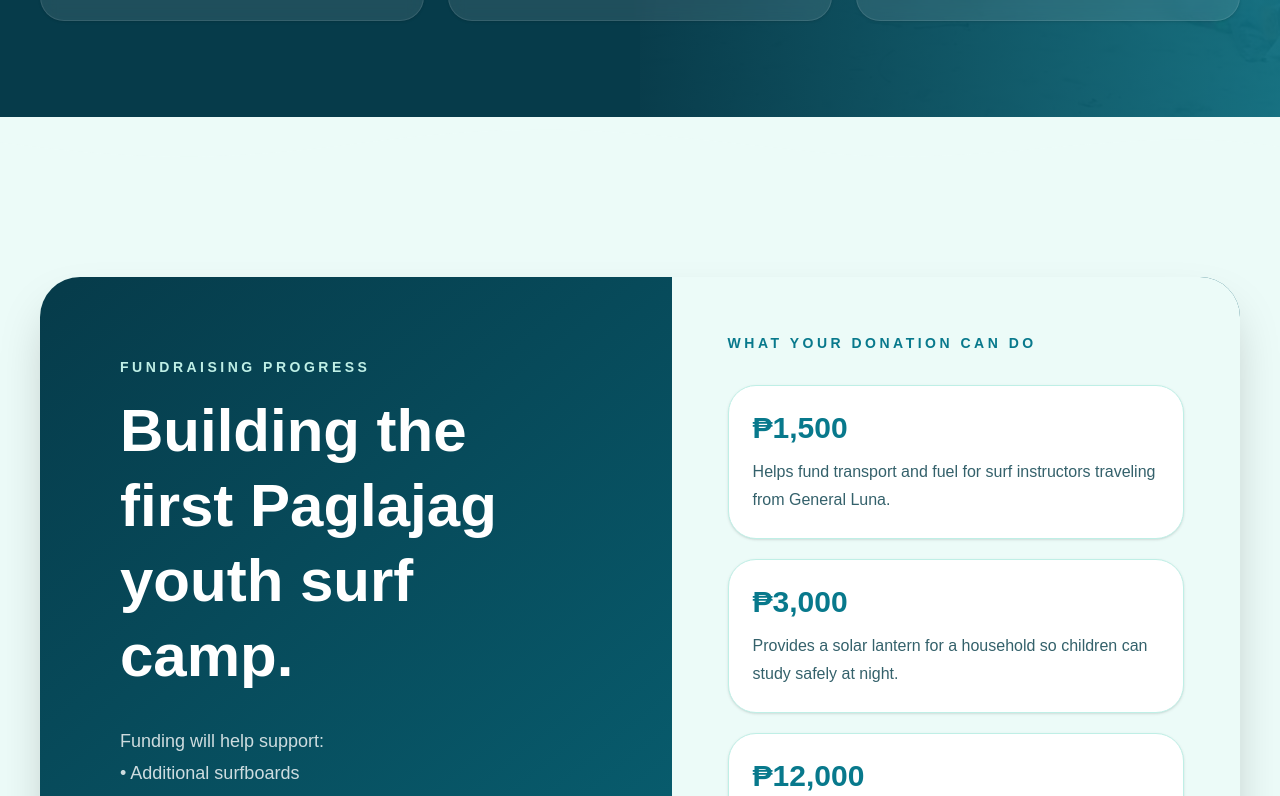
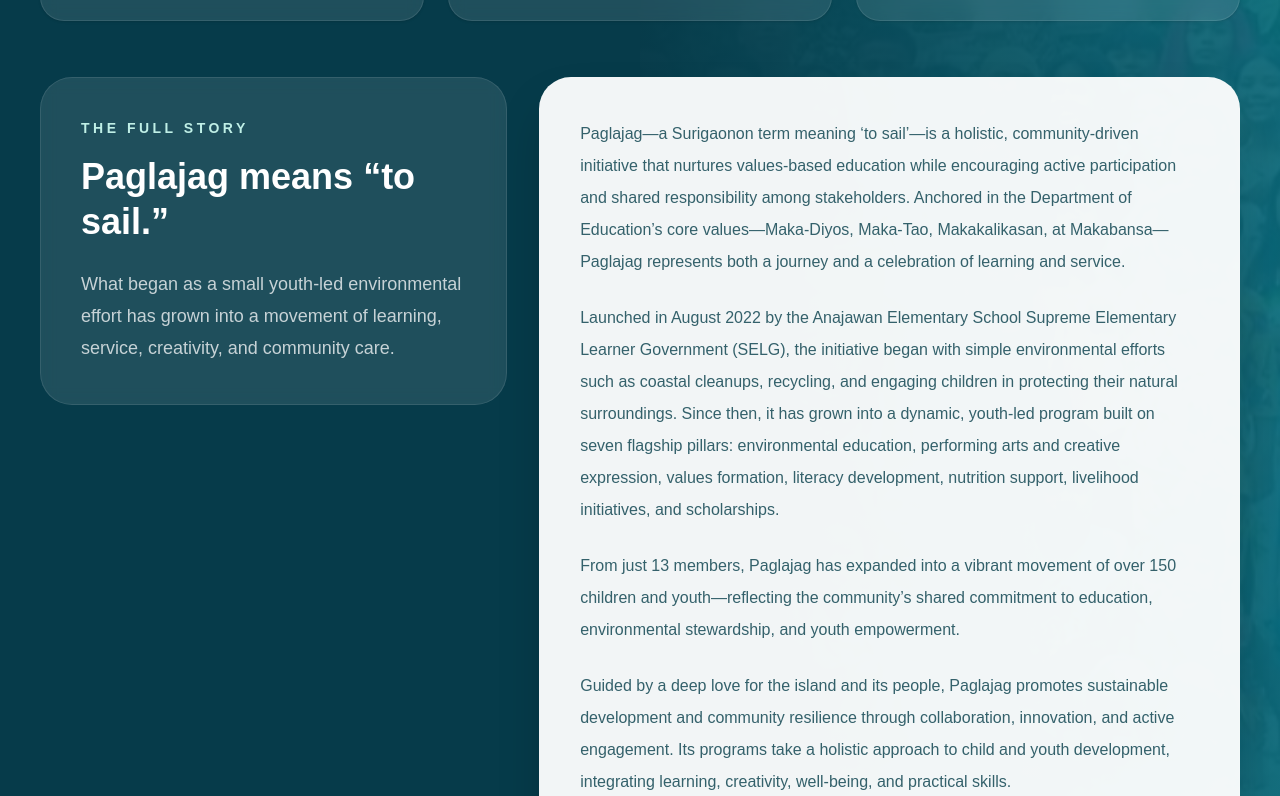
Before and after one commit to mikekerveillant/paglajag-surf, a Next.js app: page / in a window 1280 px wide. Shown: the part 4304-5100 px from the top of the page. Built offline with nearby package versions, Linux system fonts and the light colour scheme.

Commit message:
Update surf camp website

```diff
--- a/app/page.tsx
+++ b/app/page.tsx
@@ -41,6 +41,14 @@ const aboutCards = [
   ["👥", "Youth Empowerment", "Paglajag has grown from 13 members into a movement of over 150 children and youth."],
   ["🌊", "Ocean Connection", "The project helps youth connect with the sea through surfing, environmental stewardship, and community action."],
   ["☀️", "Holistic Growth", "Its pillars include education, creativity, values formation, nutrition, livelihood, and scholarships."],
+];
+
+const paglajagStory = [
+  "Paglajag—a Surigaonon term meaning ‘to sail’—is a holistic, community-driven initiative that nurtures values-based education while encouraging active participation and shared responsibility among stakeholders. Anchored in the Department of Education’s core values—Maka-Diyos, Maka-Tao, Makakalikasan, at Makabansa—Paglajag represents both a journey and a celebration of learning and service.",
+  "Launched in August 2022 by the Anajawan Elementary School Supreme Elementary Learner Government (SELG), the initiative began with simple environmental efforts such as coastal cleanups, recycling, and engaging children in protecting their natural surroundings. Since then, it has grown into a dynamic, youth-led program built on seven flagship pillars: environmental education, performing arts and creative expression, values formation, literacy development, nutrition support, livelihood initiatives, and scholarships.",
+  "From just 13 members, Paglajag has expanded into a vibrant movement of over 150 children and youth—reflecting the community’s shared commitment to education, environmental stewardship, and youth empowerment.",
+  "Guided by a deep love for the island and its people, Paglajag promotes sustainable development and community resilience through collaboration, innovation, and active engagement. Its programs take a holistic approach to child and youth development, integrating learning, creativity, well-being, and practical skills.",
+  "Paglajag envisions becoming a leading model for holistic and sustainable education in island and coastal communities across the Philippines—empowering young people to grow intellectually, creatively, emotionally, socially, and spiritually, and to become compassionate, self-reliant leaders and changemakers.",
 ];
 
 const donationCards = [
@@ -267,6 +275,7 @@ function ShareModal({ isOpen, onClose }: ShareModalProps) {
 function runComponentSmokeTests() {
   console.assert(stats.length === 4, "Expected four impact stats");
   console.assert(donationCards.length === 3, "Expected three donation support cards");
+  console.assert(paglajagStory.length === 5, "Expected full Paglajag story paragraphs");
   console.assert(galleryImages.length === 6, "Expected six gallery images");
   console.assert(colors.deepOcean === "#063B4A", "Expected ocean color palette to be defined");
   console.assert(videoPaths.drone === "/videos/drone-siargao.mp4", "Expected drone video path to be defined");
@@ -463,6 +472,28 @@ export default function SiargaoSurfCampLandingPage() {
                 </div>
               </Card>
             ))}
+          </div>
+
+          <div className="mt-14 grid grid-cols-1 gap-8 lg:grid-cols-[0.8fr_1.2fr] lg:items-start">
+            <div className="rounded-[2rem] border border-white/10 bg-white/10 p-8 backdrop-blur md:p-10">
+              <p className="text-sm font-semibold uppercase tracking-[0.25em] text-[#BFEFE6]">The Full Story</p>
+              <h3 className="mt-4 text-3xl font-semibold leading-tight text-white md:text-4xl">
+                Paglajag means “to sail.”
+              </h3>
+              <p className="mt-6 text-lg leading-8 text-white/75">
+                What began as a small youth-led environmental effort has grown into a movement of learning, service, creativity, and community care.
+              </p>
+            </div>
+
+            <div className="rounded-[2rem] border border-white/10 bg-white/95 p-8 text-[#063B4A] shadow-2xl md:p-10">
+              <div className="space-y-6">
+                {paglajagStory.map((paragraph, index) => (
+                  <p key={index} className="leading-8 text-[#34616B]">
+                    {paragraph}
+                  </p>
+                ))}
+              </div>
+            </div>
           </div>
         </div>
       </section>
```
